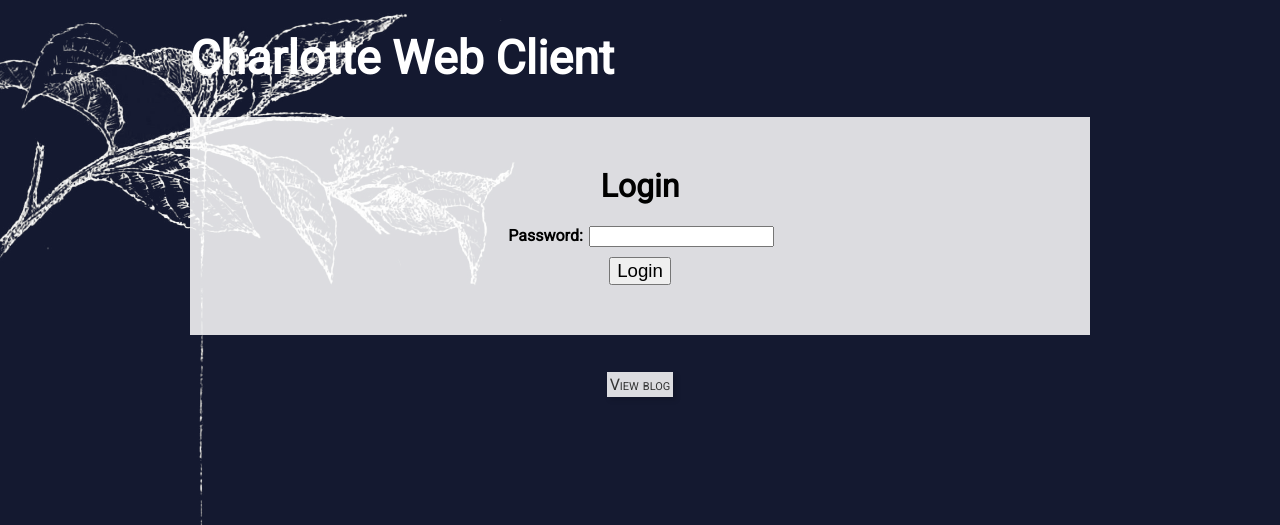
After one commit to geajack/charlotte, a Flask app: page /client/login in a window 1280 px wide. The commit adds this page. Shown: the top 525 px of the page. Run offline with Flask 2, Linux system fonts and the light colour scheme.

Commit message:
Add login page

```diff
--- a/charlotte/routes/client.py
+++ b/charlotte/routes/client.py
@@ -10,11 +10,29 @@ from charlotte import api
 def requires_login(route):
     @wraps(route)
     def authenticated_route(*args, **kwargs):
-        password = request.cookies.get("password")
-        print(password)
-        return route(*args, **kwargs, password=password)
+        try:
+            password = request.cookies.get("password")
+            return route(*args, **kwargs, password=password)
+        except api.UnauthorizedException:
+            return flask.redirect(flask.url_for("login"))
 
     return authenticated_route
+
+@app.route("/client/login", methods=["GET"])
+def login():
+    return render_template("client/login.jinja", incorrect=False)
+
+@app.route("/client/login", methods=["POST"])
+def submit_login():
+    password = request.form.get("password")
+    try:
+        api.get_articles(password=password)
+    except api.UnauthorizedException:
+        return render_template("client/login.jinja", incorrect=True)
+
+    response = flask.redirect(flask.url_for("view"), code=303)
+    response.set_cookie("password", value=password)
+    return response
 
 @app.route("/client", methods=["GET"])
 @requires_login
--- a/static/client/style.css
+++ b/static/client/style.css
@@ -105,3 +105,8 @@ body > footer a:hover
 {
     text-decoration: underline;
 }
+
+.login
+{
+    text-align: center;
+}
--- /dev/null
+++ b/templates/client/login.jinja
@@ -0,0 +1,18 @@
+{% extends "client/base.jinja" %}
+
+{% block body %}
+    <form class="login" method="POST" action="{{url_for("submit_login")}}">
+        <h1>Login</h1>
+        {% if incorrect %}
+            <div>
+                The password you entered was incorrect.
+            </div>
+        {% else %}
+        {% endif %}
+        <div>
+            <label>Password: </label>
+            <input type="password" name="password" />
+        </div>
+        <input type="submit" value="Login" />
+    </form>
+{% endblock body %}
```
